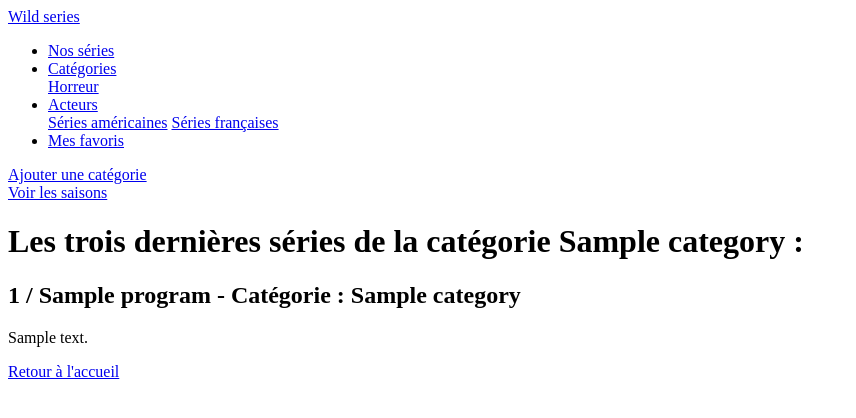
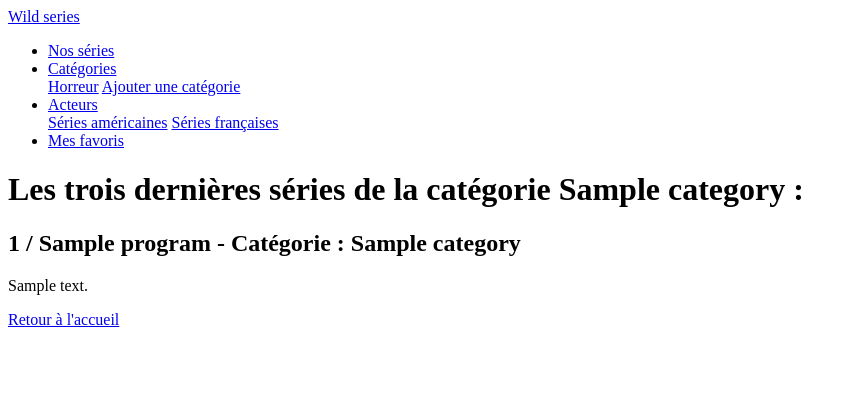
Before and after one commit to Manou67/Symfony_wild_series, a Symfony app: template templates/wild/category.html.twig in a window 1280 px wide. Shown: the top 418 px of the page, without its empty margins (0-856 px from the left). Run offline with Twig, Linux system fonts and the light colour scheme; the template is opened without the code that fills it: most values are stand-ins (such as "Sample title", 1, 10 or a date in 2020); some libraries are stand-ins or nearby versions; some web fonts are replaced.

Commit message:
quete 11- Symfony : Gardez la “form” !

```diff
--- a/templates/navbar.html.twig
+++ b/templates/navbar.html.twig
@@ -11,6 +11,8 @@
                 </a>
                 <div class="dropdown-menu" aria-labelledby="navbarDropdownMenuLink">
                     <a class="dropdown-item" href="{{ path('show_category', { 'categoryName': "horreur" }) }}">Horreur</a>
+                    <a class="dropdown-item" href="{{ path('category_add') }}">Ajouter une catégorie</a>
+
                 </div>
             </li>
             <li class="nav-item dropdown">
--- a/templates/wild/category.html.twig
+++ b/templates/wild/category.html.twig
@@ -4,13 +4,6 @@
 {% block title %}Three last programs{% endblock %}
 
 {% block body %}
-    <div>
-        <a href="{{ path('category_add') }}">Ajouter une catégorie</a>
-    </div>
-
-    <a href="{{ path('wild_season', {'id' : program.id }) }}" class="btn btn-dark">Voir les saisons</a>
-
-
     <h1 class="titreh1">Les trois dernières séries de la catégorie {{ category.name }} : </h1>
     <div class="row">
         {% for program in programs %}
--- a/templates/wild/index.html.twig
+++ b/templates/wild/index.html.twig
@@ -8,7 +8,7 @@
     <div>
         {{ form_start(form) }}
         {{ form_row(form.searchField) }}
-        <button type="submit" name="btnSearch">Rechercher</button>
+        <button class="btn btn-dark" type="submit" name="btnSearch">Rechercher</button>
         {{ form_end(form) }}
     </div>
         <div class="row justify-content-center">
```
